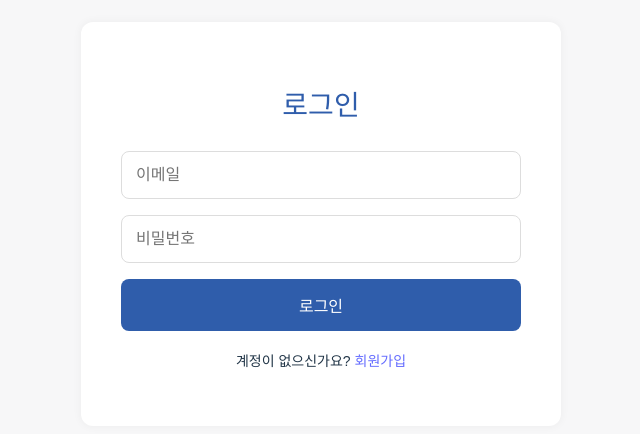
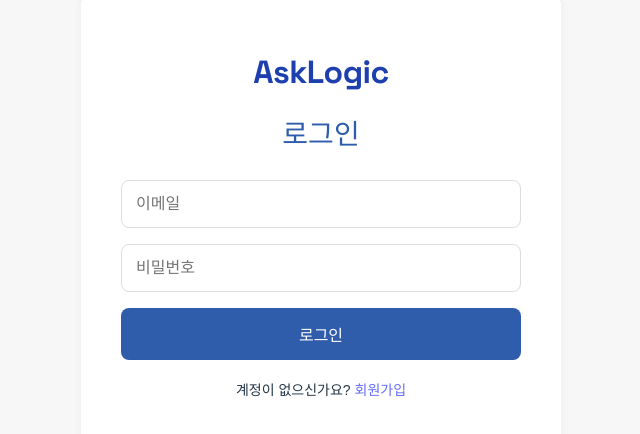
Before and after one commit to 2025-Logics-Tutor/2025-Logics-Tutor-Front, a React (Vite) app: page /login in a window 1280 px wide. Shown: the part 176-610 px from the top of the page, without its empty margins (319-959 px from the left). Built offline with nearby package versions, Linux system fonts and the light colour scheme; a web font is replaced by a local one.

Commit message:
feat: logo 추가

```diff
--- /dev/null
+++ b/src/components/Logo.css
@@ -0,0 +1,9 @@
+.asklogic-logo {
+    font-family: 'Space Grotesk', sans-serif;
+    font-weight: 700;
+    font-size: 32px;
+    color: #1e40af; /* 로고 색상 (예: Tailwind의 blue-800) */
+    text-align: center;
+    margin-bottom: 24px;
+    letter-spacing: -0.5px;
+  }
--- /dev/null
+++ b/src/components/Logo.tsx
@@ -0,0 +1,7 @@
+import "./Logo.css";
+
+function Logo() {
+  return <h1 className="asklogic-logo">AskLogic</h1>;
+}
+
+export default Logo;
--- a/src/pages/LoginPage.tsx
+++ b/src/pages/LoginPage.tsx
@@ -2,6 +2,8 @@
 import { useNavigate } from "react-router-dom";
 import { loginApi } from "../api/auth";
 import "./AuthPage.css";
+import Logo from "../components/Logo";
+
 
 function LoginPage() {
   const navigate = useNavigate();
@@ -22,6 +24,7 @@
   return (
     <div className="auth-container">
       <div className="auth-box">
+      <Logo />
         <h2 className="auth-title">로그인</h2>
         <input
           type="email"
--- a/src/pages/SignupPage.tsx
+++ b/src/pages/SignupPage.tsx
@@ -2,6 +2,8 @@
 import { useNavigate } from "react-router-dom";
 import { signupApi } from "../api/auth";
 import "./AuthPage.css";
+import Logo from "../components/Logo";
+
 
 function SignupPage() {
   const navigate = useNavigate();
@@ -23,6 +25,7 @@
   return (
     <div className="auth-container">
       <div className="auth-box">
+        <Logo />
         <h2 className="auth-title">회원가입</h2>
         <input
           type="email"
```
